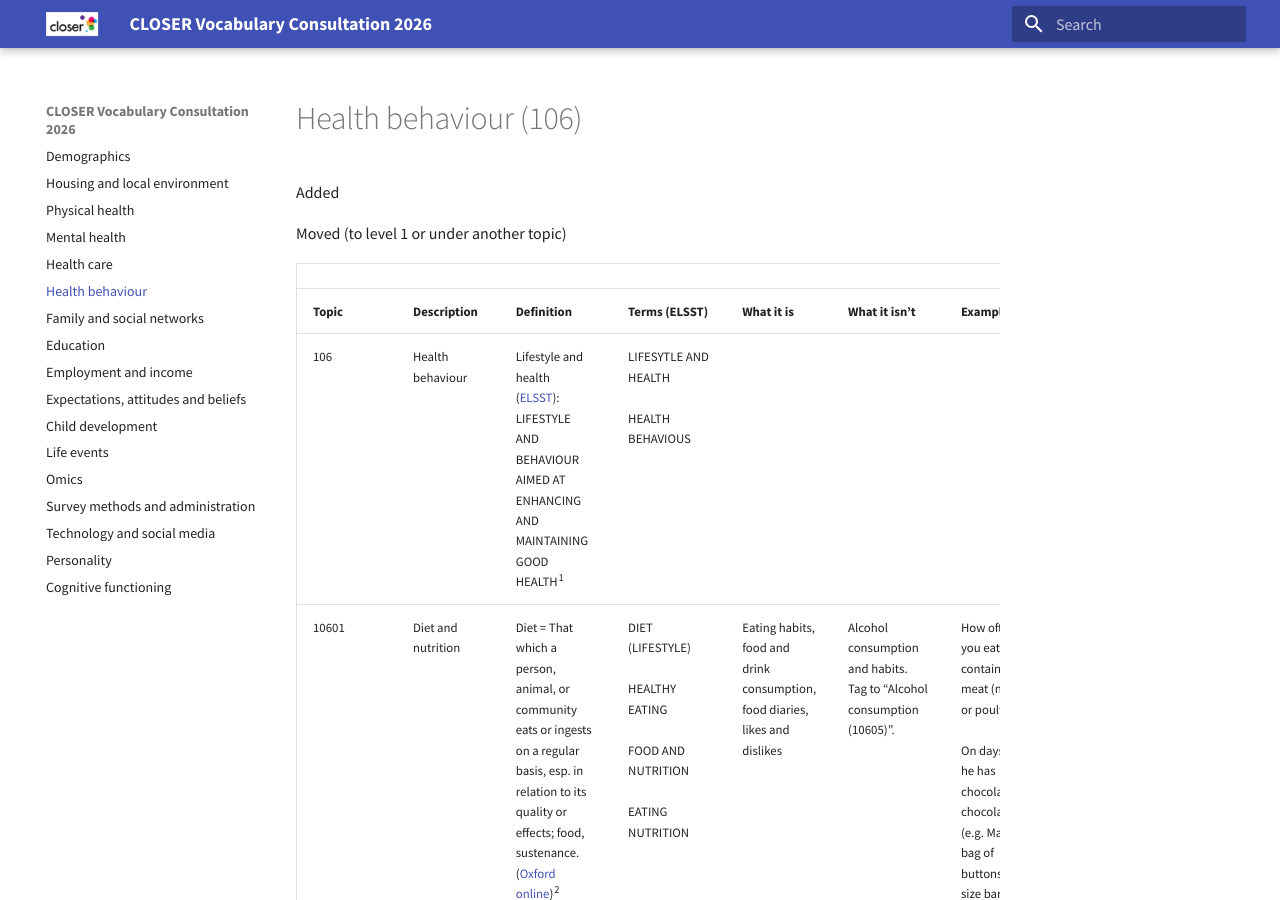
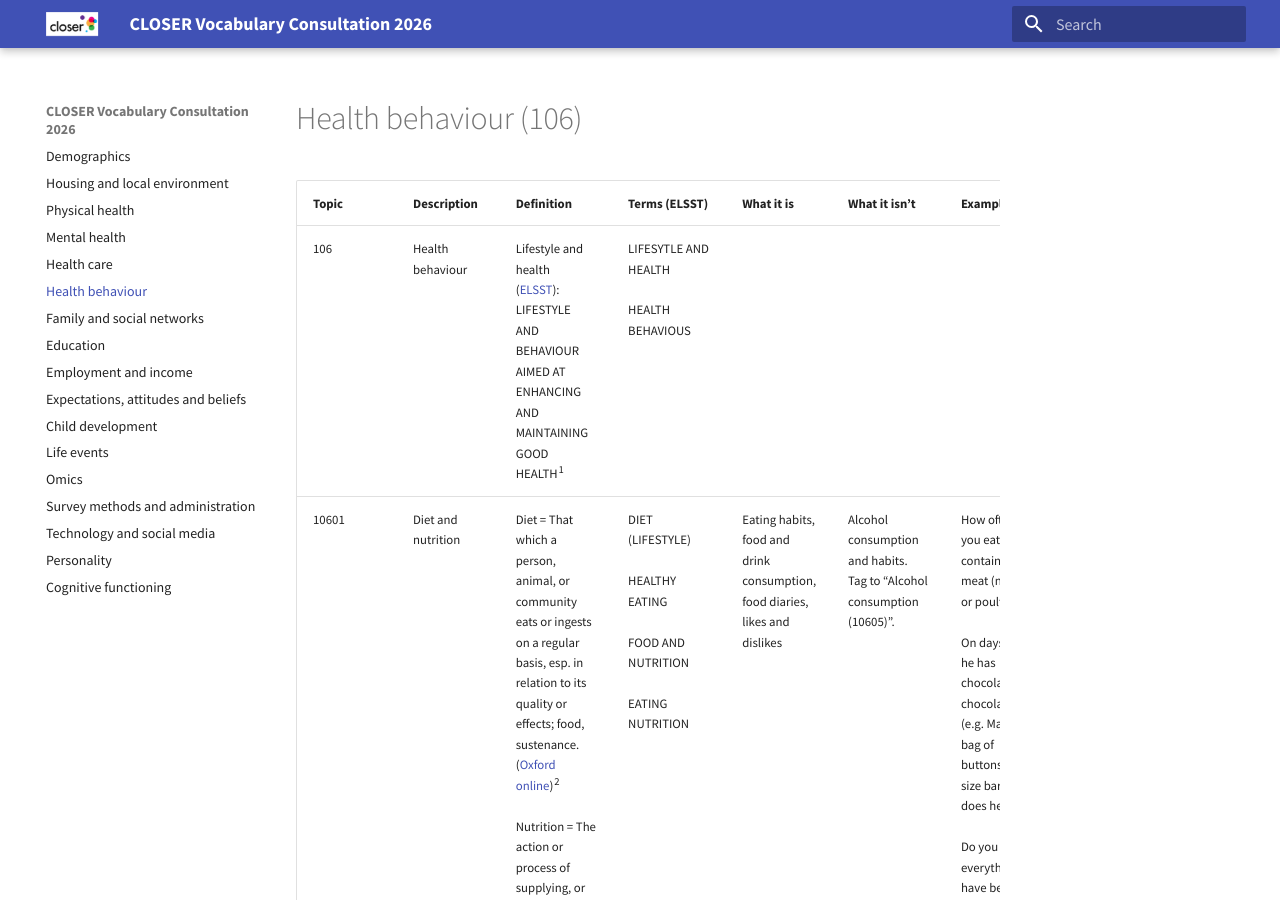
Before and after one commit to CLOSER-Cohorts/closer-vocabulary-2026, an MkDocs documentation site: the page built from docs/health-behaviour.md, in a window 1280 px wide and 900 px high. Built offline with MkDocs 1.6.1 and Material for MkDocs 9.7.7, drawn with Linux system fonts in a browser that asks for light colours.

Commit message:
Update health-behaviour.md

```diff
--- a/docs/health-behaviour.md
+++ b/docs/health-behaviour.md
@@ -1,12 +1,7 @@
 # Health behaviour (106)
 
-Added
-
-Moved (to level 1 or under another topic)
-
-|     |     |     |     |     |     |     |     |
+| **Topic** | **Description** | **Definition** | **Terms (ELSST)** | **What it is** | **What it isn’t** | **Examples** | **Changes** |
 | --- | --- | --- | --- | --- | --- | --- | --- |
-| **Topic** | **Description** | **Definition** | **Terms (ELSST)** | **What it is** | **What it isn’t** | **Examples** | **Changes** |
 | 106 | Health behaviour | Lifestyle and health ([ELSST](https://thesauri.cessda.eu/elsst-6/en/page/79494220-f29e-49ad-917e-a546892af51e)):  <br>LIFESTYLE AND BEHAVIOUR AIMED AT ENHANCING AND MAINTAINING GOOD HEALTH<sup>1</sup> | LIFESYTLE AND HEALTH<br><br>HEALTH BEHAVIOUS |     |     |     |     |
 | 10601 | Diet and nutrition | Diet = That which a person, animal, or community eats or ingests on a regular basis, esp. in relation to its quality or effects; food, sustenance. ([Oxford online](https://www.oed.com/dictionary/diet_n1?tab=meaning_and_use#6743622))<sup>2</sup><br><br>Nutrition = The action or process of supplying, or of receiving, nourishment or food. ([Oxford online](https://www.oed.com/dictionary/nutrition_n?tab=meaning_and_use&tl=true#33992694))<sup>3</sup> | DIET (LIFESTYLE)<br><br>HEALTHY EATING<br><br>FOOD AND NUTRITION<br><br>EATING  <br>NUTRITION | Eating habits, food and drink consumption, food diaries, likes and dislikes | Alcohol consumption and habits. Tag to “Alcohol consumption (10605)”. | How often do you eat meals containing meat (not fish or poultry)?<br><br>On days when he has chocolate or chocolate bars (e.g. Mars bars, bag of buttons): What size bar/packet does he have?<br><br>Do you eat everything you have been given? |     |
 | 10602 | Physical activity | Any bodily movement produced by contraction of skeletal muscle that increases energy expenditure above the basal level. ([APA](https://dictionary.apa.org/physical-activity))<sup>4</sup> | EXERCISE (PHYSICAL ACTIVITY)<br><br>KEEP FIT MOVEMENTS<br><br>TRAINING (PHYSICAL FITNESS) | Physical movement - not restricted to structured exercise training |     | Getting about in the PAST WEEK. On average, for how many minutes did you pedal cycle? on each weekday<br><br>On average, how many HOURS A WEEK do you spend: Sitting at home e.g. watching TV, sewing, at desk (please specify)<br><br>During your non-working time (including going to and from work) for how long are you usually ... Very active each week? ... hours ... mins |     |
```
